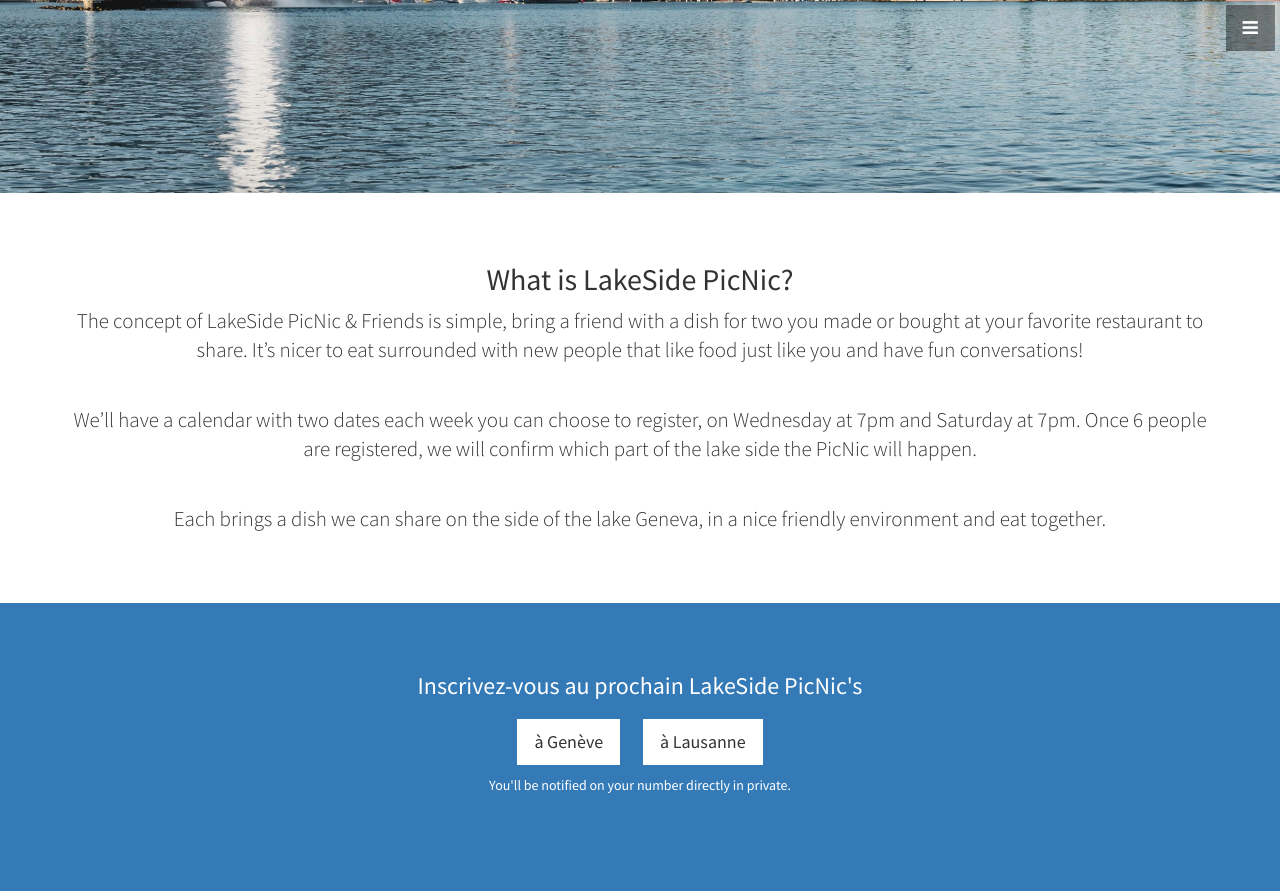
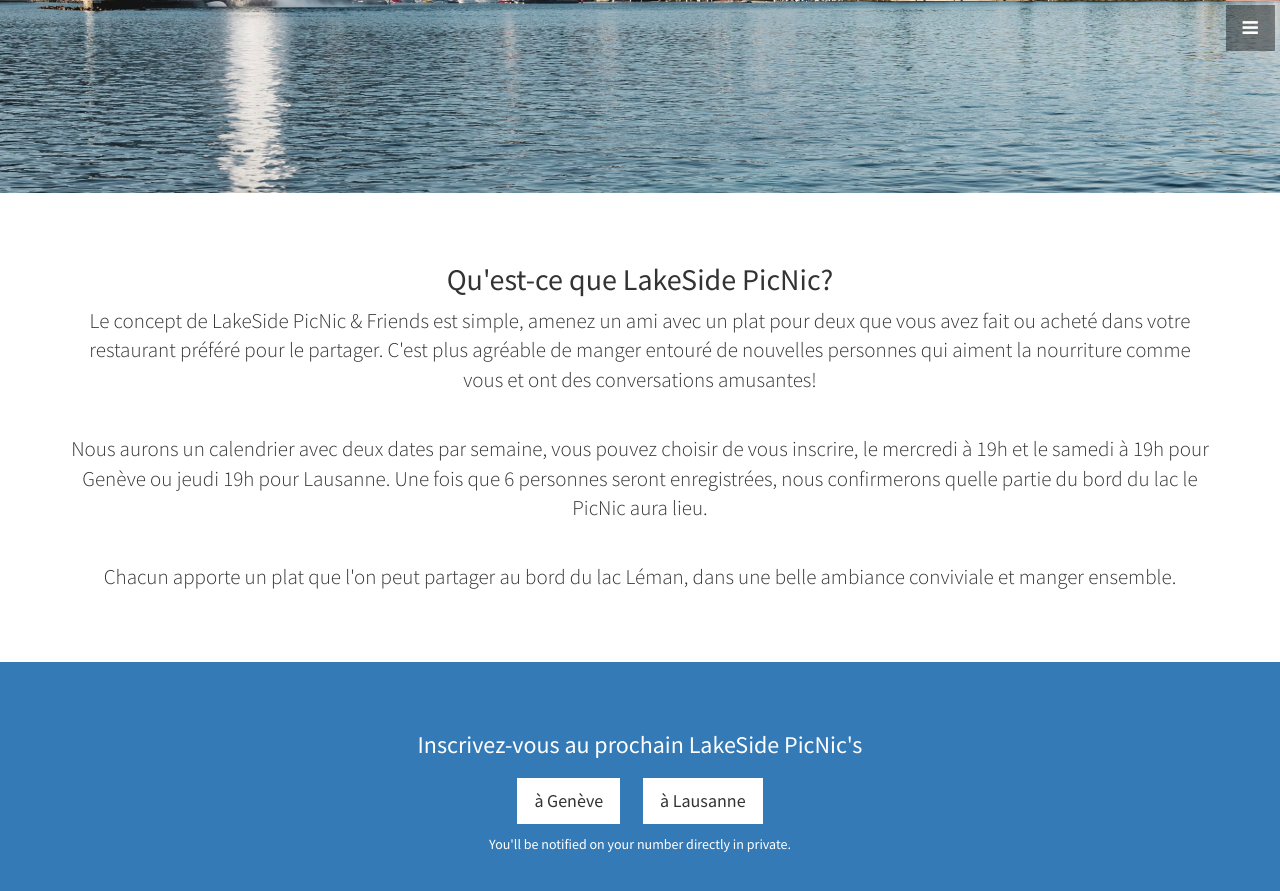
Before and after one commit to guillaumelauzier/lakeside-picnic-fr, a Jekyll site: the page built from index.html, in a window 1280 px wide and 900 px high, scrolled down 707 px. Shown: the top 891 px of the window. Built offline with Jekyll 4.4.1, drawn with Linux system fonts in a browser that asks for light colours.

Commit message:
Update about.html

```diff
--- a/_includes/about.html
+++ b/_includes/about.html
@@ -2,12 +2,12 @@
   <div class="container">
     <div class="row">
       <div class="col-lg-12 text-center">
-        <h2>What is LakeSide PicNic?</h2>
-        <p class="lead">The concept of LakeSide PicNic & Friends is simple, bring a friend with a dish for two you made or bought at your favorite restaurant to share. It’s nicer to eat surrounded with new people that like food just like you and have fun conversations! </p>
+        <h2>Qu'est-ce que LakeSide PicNic?</h2>
+        <p class="lead">Le concept de LakeSide PicNic & Friends est simple, amenez un ami avec un plat pour deux que vous avez fait ou acheté dans votre restaurant préféré pour le partager. C'est plus agréable de manger entouré de nouvelles personnes qui aiment la nourriture comme vous et ont des conversations amusantes! </p>
           <br>
-          <p class="lead">We’ll have a calendar with two dates each week you can choose to register, on Wednesday at 7pm and Saturday at 7pm. Once 6 people are registered, we will confirm which part of the lake side the PicNic will happen. </p>
+          <p class="lead">Nous aurons un calendrier avec deux dates par semaine, vous pouvez choisir de vous inscrire, le mercredi à 19h et le samedi à 19h pour Genève ou jeudi 19h pour Lausanne. Une fois que 6 personnes seront enregistrées, nous confirmerons quelle partie du bord du lac le PicNic aura lieu. </p>
           <br>
-          <p class="lead">Each brings a dish we can share on the side of the lake Geneva, in a nice friendly environment and eat together.</p>
+          <p class="lead">Chacun apporte un plat que l'on peut partager au bord du lac Léman, dans une belle ambiance conviviale et manger ensemble.</p>
       </div>
     </div>
     <!-- /.row -->
```
